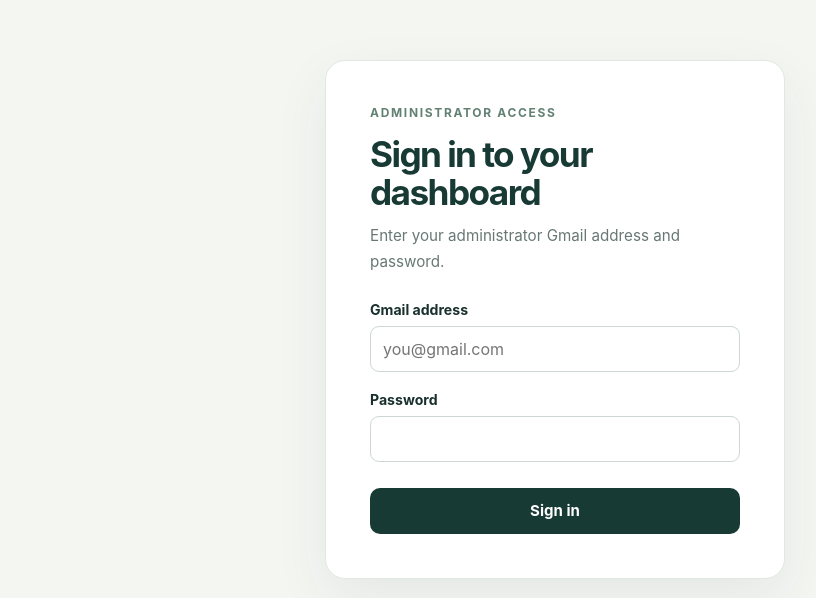
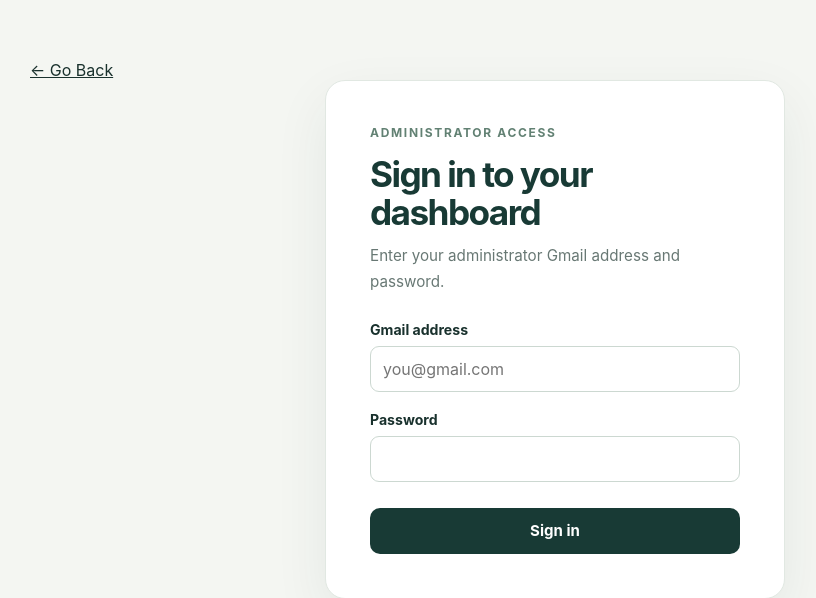
Before and after one commit to mustaphtouray7-svg/kora-market, a Flask app: a page that uses store/templates/base.html in a window 1280 px wide. Shown: the part 76-674 px from the top of the page, without its empty margins (85-901 px from the left). Run offline with Flask 3, Linux system fonts and the light colour scheme; parts of the project's set-up code (start-up, migrations or seed data) failed here and were passed over.

Commit message:
Add contextual back navigation across pages

```diff
--- a/store/templates/base.html
+++ b/store/templates/base.html
@@ -24,6 +24,19 @@
       </nav>
     </header>
     <main class="page">
+      {% if request.endpoint != 'index' %}
+        <div class="page-navigation">
+          {% if current_user.is_authenticated and not getattr(current_user, 'is_customer', false) and request.endpoint not in ['auth.dashboard', 'auth.login', 'auth.staff_login', 'auth.logout'] %}
+            <a class="back-button" href="{{ url_for('auth.dashboard') }}">← Back to Dashboard</a>
+          {% elif current_user.is_authenticated and getattr(current_user, 'is_customer', false) and request.endpoint != 'auth.customer_account' %}
+            <a class="back-button" href="{{ url_for('auth.customer_account') }}">← Back to My Account</a>
+          {% elif request.endpoint == 'auth.customer_account' %}
+            <a class="back-button" href="{{ url_for('index') }}">← Back to Shop</a>
+          {% else %}
+            <a class="back-button" href="{{ url_for('index') }}" onclick="if (document.referrer && new URL(document.referrer).origin === location.origin && history.length > 1) { history.back(); return false; }">← Go Back</a>
+          {% endif %}
+        </div>
+      {% endif %}
       {% with messages = get_flashed_messages(with_categories=true) %}
         {% if messages %}
           <div class="flash-list" aria-live="polite">
```
